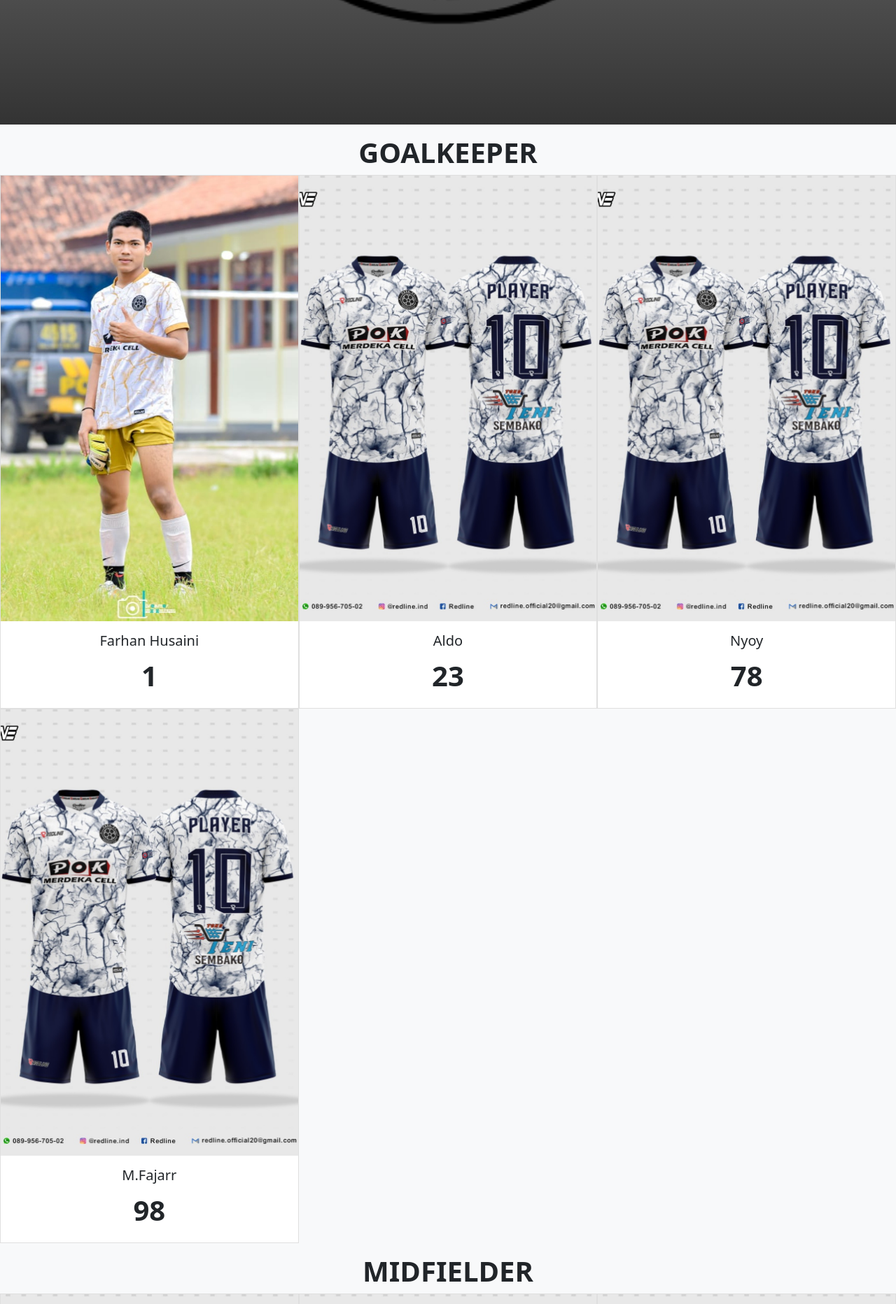
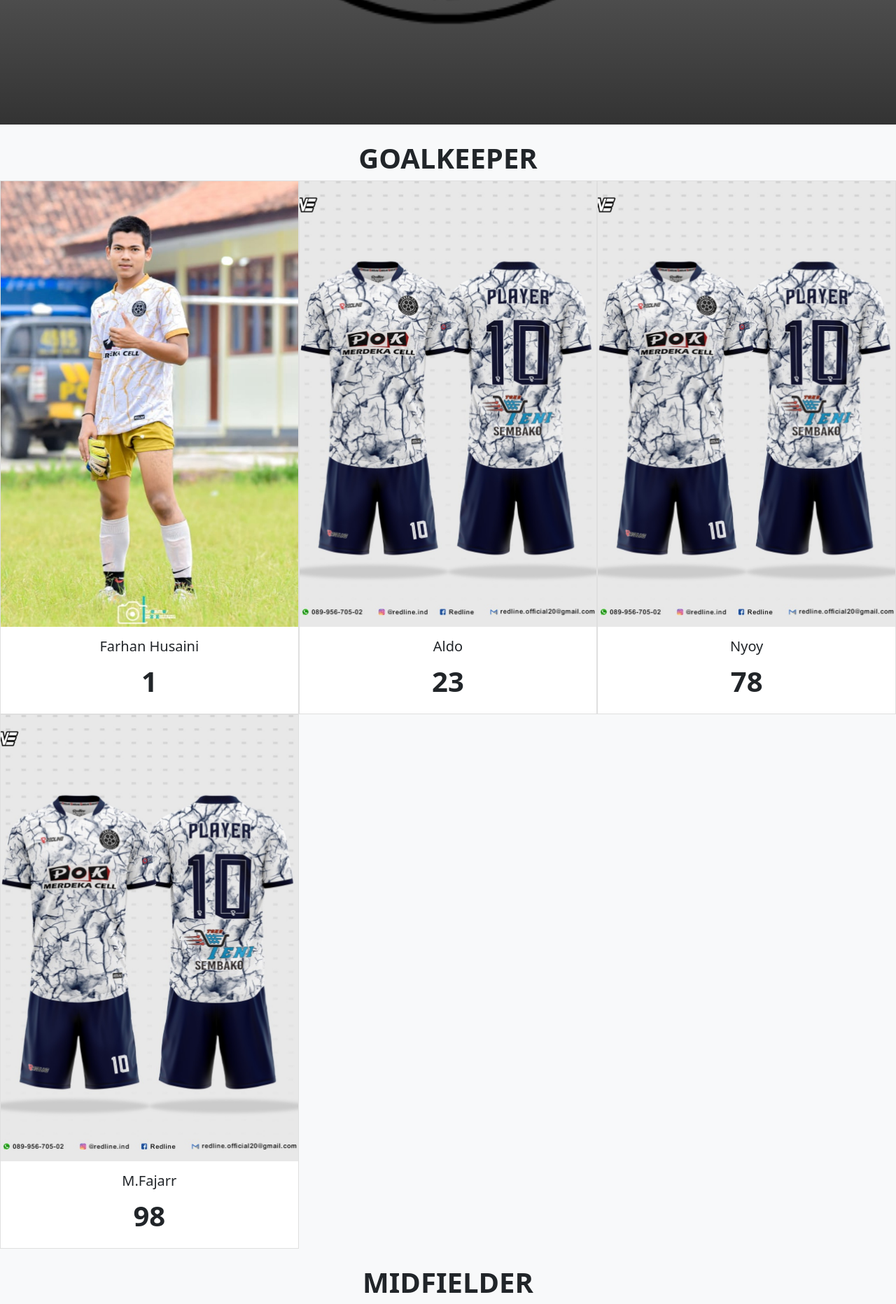
Before and after one commit to tesafc/www2, a Jekyll site: the page built from players.html, in a window 1280 px wide. Shown: the part 542-2406 px from the top of the page at 70% size. Built offline with Jekyll 4.4.1, drawn with Linux system fonts in a browser that asks for light colours.

Commit message:
Update players.html

```diff
--- a/players.html
+++ b/players.html
@@ -8,7 +8,7 @@
   <div class="row row-cols-2 row-cols-md-3 g-0">
     {% assign roles = site.data.players | group_by:"role" %}
     {% for role in roles %}
-      <h1 class="d-block w-100 pt-3 text-uppercase text-center fw-bold">{{ role.name }}</h1>
+      <h1 class="d-block w-100 pt-4 text-uppercase text-center fw-bold">{{ role.name }}</h1>
       {% for player in role.items %}
     <div class="col">
       <div class="card rounded-0 h-100">
```
